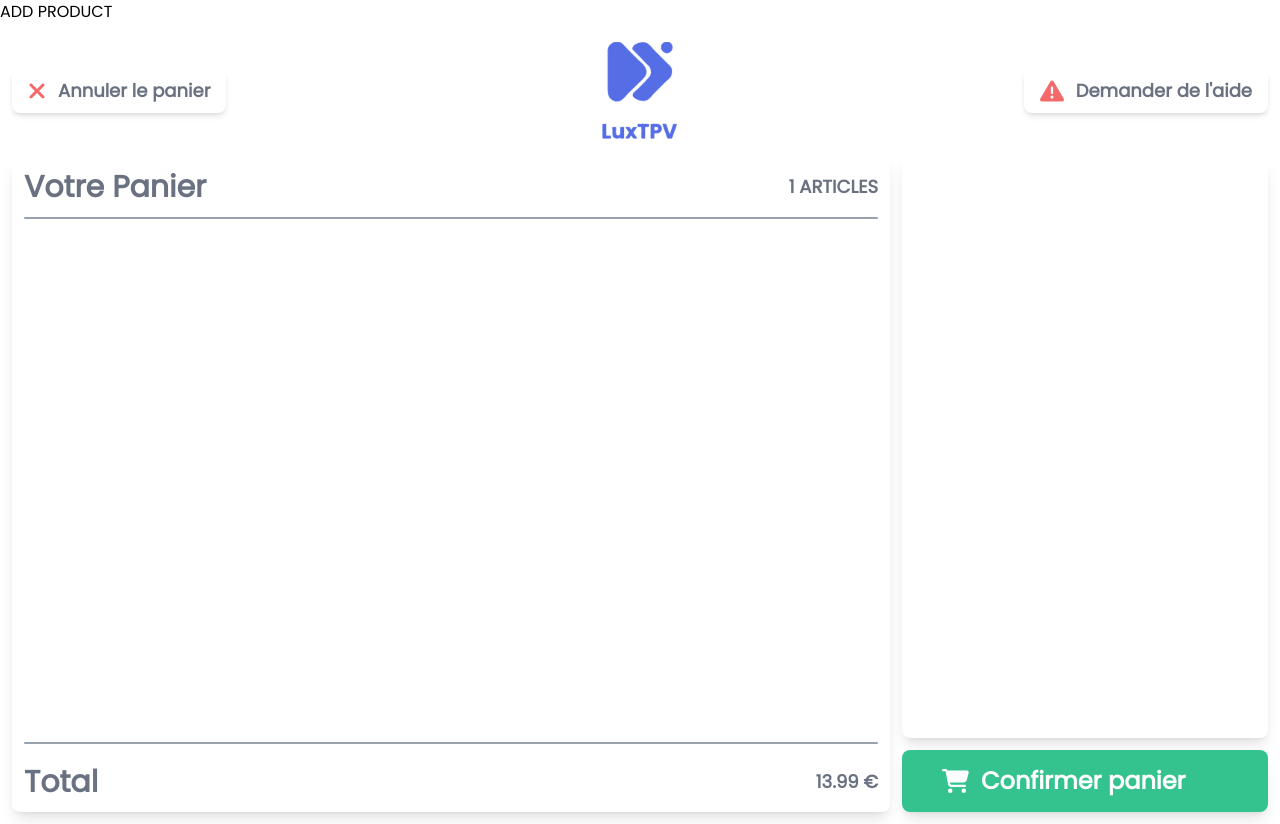
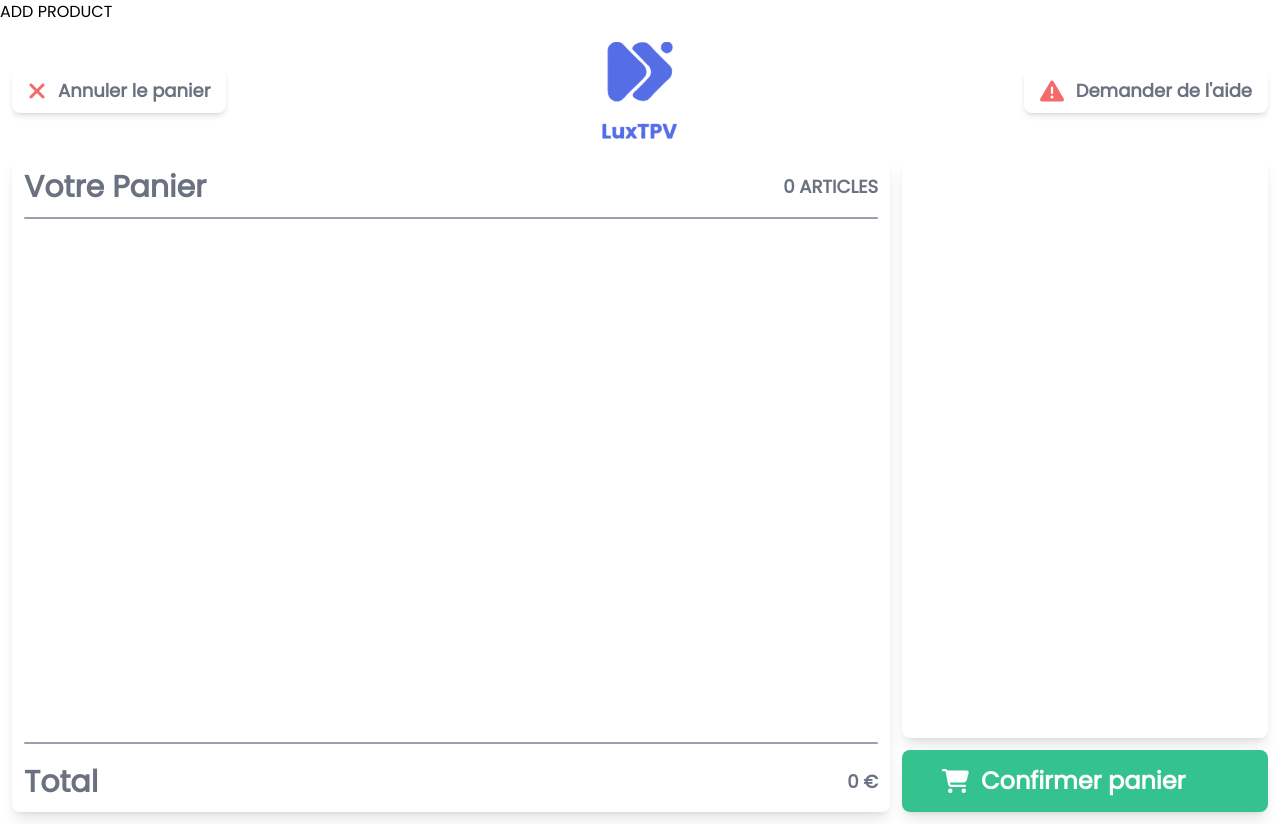
Before and after one commit to PAClement/maui-vue-app, a Vue app: page /checkout in a window 1280 px wide. Built offline with nearby package versions, Linux system fonts and the light colour scheme.

Commit message:
feat(page): display dynamic basket quantity and total amount

```diff
--- a/src/pages/Checkout.vue
+++ b/src/pages/Checkout.vue
@@ -23,7 +23,7 @@
           <div class="flex-[9]">
             <div class="flex items-center justify-between">
               <span class="text-3xl font-bold text-gray-500">Votre Panier</span>
-              <span class="text-lg font-bold text-gray-500">1 ARTICLES</span>
+              <span class="text-lg font-bold text-gray-500">{{store.customerBasketInformation.totalBasketQuantity}} ARTICLES</span>
             </div>
             <hr class="h-0.5 mt-3 mb-5 bg-gray-400 border-0 rounded">
             <div class="flex flex-col gap-3" v-for="product in store.products">
@@ -34,7 +34,7 @@
             <hr class="h-0.5 mt-3 mb-5 bg-gray-400 border-0 rounded">
             <div class="flex items-center justify-between">
               <span class="text-3xl font-bold text-gray-500">Total</span>
-              <span class="text-lg font-bold text-gray-500">13.99 €</span>
+              <span class="text-lg font-bold text-gray-500">{{store.customerBasketInformation.totalBasketAmount}} €</span>
             </div>
           </div>
         </div>
```
